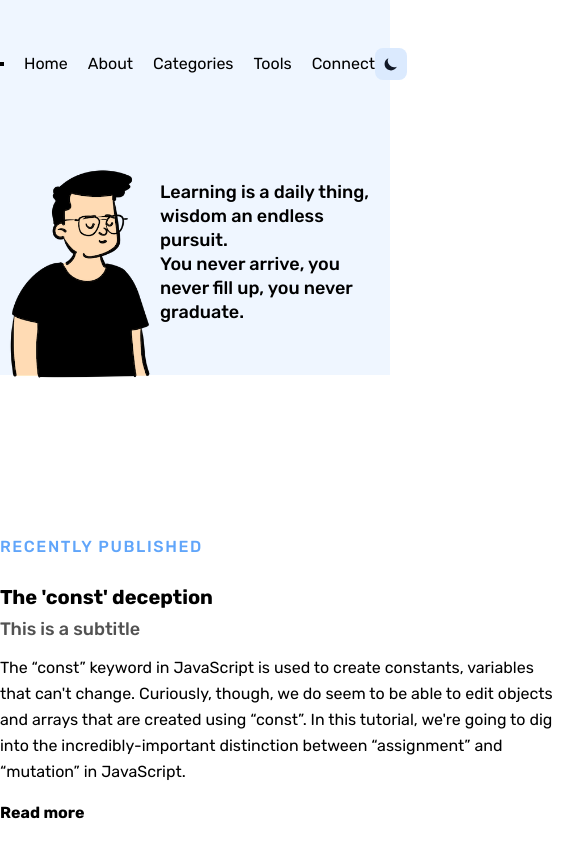
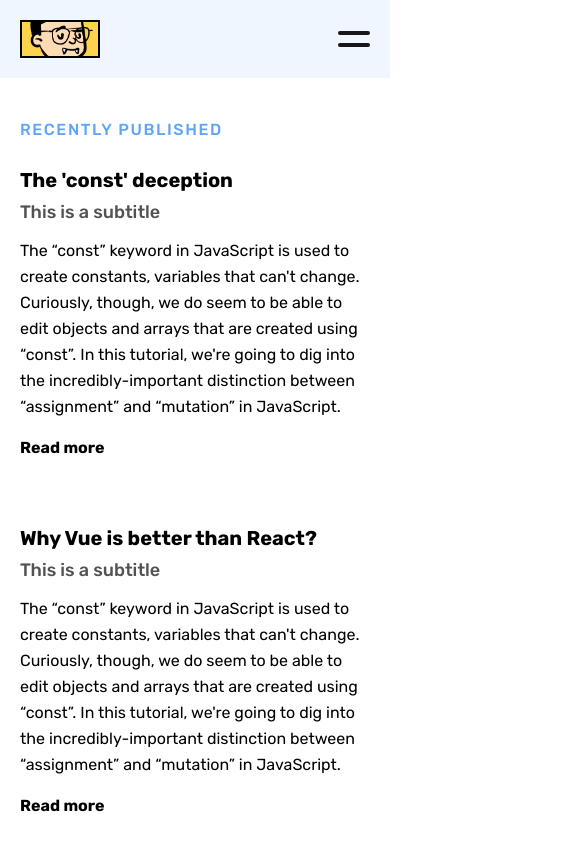
Before and after one commit to smylmrz/personal-blog-react, a React (Vite) app: page / in a window 390 px wide. Shown: the top 844 px of the page, 585 px wide, since content can reach past the window. Built offline with nearby package versions, Linux system fonts and the light colour scheme.

Commit message:
added mobile menu

```diff
--- a/src/App.tsx
+++ b/src/App.tsx
@@ -18,7 +18,7 @@ const router = createBrowserRouter(
                 <Route path="about" element={<About />} />
                 <Route path=":slug" element={<Post />} />
                 <Route path="category/:slug" element={<Category />}/>
-            </Route>=
+            </Route>
         </>
     )
 );
--- a/src/components/Header.tsx
+++ b/src/components/Header.tsx
@@ -2,11 +2,11 @@ import Navigation from "./Navigation.tsx";
 
 function Header() {
     return (
-        <header className="pt-12 bg-blue-50">
+        <header className="py-5 lg:pt-12 bg-blue-50">
             <div className="space-y-20 container mx-auto">
                 <Navigation />
 
-                <div className="flex">
+                <div className="hidden lg:flex">
                     <img className="-mb-3 w-40" src="/hero-avatar.png" alt=""/>
                     <h2 className="mt-5 text-lg font-medium leading-6">
                         Learning is a daily thing, wisdom an endless pursuit. <br/>
--- a/src/components/Icons/ArrowRight.tsx
+++ b/src/components/Icons/ArrowRight.tsx
@@ -10,9 +10,6 @@ function ArrowRight({ className }: Props) {
             viewBox="0 0 24 24"
             fill="none"
             stroke="currentColor"
-            stroke-width="2"
-            stroke-linecap="round"
-            stroke-linejoin="round"
         >
             <line x1="5" y1="12" x2="19" y2="12"></line>
             <polyline points="12 5 19 12 12 19"></polyline>
--- /dev/null
+++ b/src/components/Icons/Times.tsx
@@ -0,0 +1,9 @@
+function Times(){
+    return (
+        <svg className="w-6 h-6" width="671" height="671" viewBox="0 0 671 671" fill="none" xmlns="http://www.w3.org/2000/svg">
+            <path d="M18.7383 18.7383C30.7401 6.74018 47.0158 0 63.9863 0C80.9568 0 97.2326 6.74018 109.234 18.7383L335.538 245.042L561.842 18.7383C573.913 7.08021 590.079 0.629373 606.86 0.775192C623.641 0.921011 639.693 7.65182 651.559 19.5179C663.425 31.3841 670.156 47.4361 670.301 64.2167C670.447 80.9973 663.996 97.1638 652.338 109.234L426.034 335.538L652.338 561.842C663.996 573.913 670.447 590.079 670.301 606.86C670.156 623.641 663.425 639.693 651.559 651.559C639.693 663.425 623.641 670.156 606.86 670.301C590.079 670.447 573.913 663.996 561.842 652.338L335.538 426.034L109.234 652.338C97.1638 663.996 80.9973 670.447 64.2167 670.301C47.4361 670.156 31.3841 663.425 19.5179 651.559C7.65182 639.693 0.921011 623.641 0.775192 606.86C0.629373 590.079 7.08021 573.913 18.7383 561.842L245.042 335.538L18.7383 109.234C6.74018 97.2326 0 80.9568 0 63.9863C0 47.0158 6.74018 30.7401 18.7383 18.7383Z" fill="black"/>
+        </svg>
+    )
+}
+
+export default Times
--- a/src/components/Navigation.tsx
+++ b/src/components/Navigation.tsx
@@ -1,46 +1,92 @@
-import { NavLink } from "react-router-dom";
+import { Link, NavLink } from "react-router-dom";
 import Moon from "./Icons/Moon.tsx";
+import { useState } from "react";
+import { categories } from "../data/categories.ts";
+import { Category } from "../types/Category.ts";
+import Times from "./Icons/Times.tsx";
 
 function Navigation() {
+    interface NavigationLink {
+        name: string
+        slug?: string
+        links?: NavigationLink[] | Category[]
+    }
+
+    const links: NavigationLink[] = [
+        {
+            name: "Home",
+            slug: "",
+        },
+        {
+            name: "Latest",
+            slug: "latest",
+        },
+        {
+            name: "Topics",
+            links: categories
+        }
+    ]
+
+    const [isOpen, setIsOpen] = useState(false)
+
     return (
-        <div className="justify-between flex">
+        <div className="px-5 lg:px-0 flex items-center justify-between">
             <div className="flex items-center gap-5">
-                <div className="text-xl font-bold text-neutral-900">
-                    <img className="border-2 border-black w-20" src="/logo.png" alt=""/>
+                <div>
+                    <Link to="/">
+                        <img className="border-2 border-black w-20" src="/logo.png" alt=""/>
+                    </Link>
                 </div>
-                <ul className="flex gap-5">
-                    <li>
-                        <NavLink to="/">
-                            Home
-                        </NavLink>
-                    </li>
-                    <li>
-                        <NavLink to="/about">
-                            About
-                        </NavLink>
-                    </li>
-                    <li>
-                        <NavLink to="/">
-                            Categories
-                        </NavLink>
-                    </li>
-                    <li>
-                        <NavLink to="/">
-                            Tools
-                        </NavLink>
-                    </li>
-                    <li>
-                        <NavLink to="/">
-                            Connect
-                        </NavLink>
-                    </li>
+                <ul className="hidden lg:flex gap-5">
+                    {links.map(link => (
+                        <li key={link.name}>
+                            <NavLink to={link.slug ?? "/"}>
+                                {link.name}
+                            </NavLink>
+                        </li>
+                    ))}
                 </ul>
             </div>
-            <div>
-                <button className="p-2 rounded-lg duration-200 bg-blue-100 hover:bg-blue-200 flex items-center justify-center">
-                    <Moon />
-                </button>
+            <button className="hidden lg:flex p-2 rounded-lg duration-200 bg-blue-100 hover:bg-blue-200  items-center justify-center">
+                <Moon />
+            </button>
+
+            <button onClick={() => setIsOpen(true)} className="flex flex-col gap-2 lg:hidden">
+                <span className="w-8 rounded-md h-1 bg-neutral-900"></span>
+                <span className="w-8 rounded-md h-1 bg-neutral-900"></span>
+            </button>
+
+            <div className={
+                `fixed duration-100 p-5 lg:hidden w-full h-screen z-10 top-0 bg-white/5 backdrop-blur-3xl
+                ${isOpen ? 'left-0' : '-left-full'}`
+            }>
+                <div className="flex items-center justify-between">
+                    <Link to="/">
+                        <img className="border-2 border-black w-20" src="/logo.png" alt=""/>
+                    </Link>
+                    <button className="flex justify-center items-center w-8 h-8" onClick={() => setIsOpen(false)}>
+                        <Times />
+                    </button>
+                </div>
+                <ul className="mt-10 space-y-5">
+                    {links.map(link => (
+                        <li key={link.name}>
+                            <NavLink className="font-bold text-2xl" to={link.slug ?? '/'}>
+                                {link.name}
+                            </NavLink>
+                            {link.links?.length && <ul className="space-y-2 pt-2 pl-5">
+                                {link.links?.map(link => <li key={link.name}>
+                                        <NavLink className="font-medium text-xl" to={link.slug ?? '/'}>
+                                            {link.name}
+                                        </NavLink>
+                                    </li>
+                                )}
+                            </ul>}
+                        </li>
+                    ))}
+                </ul>
             </div>
+
         </div>
     )
 }
--- a/src/components/PopularContent.tsx
+++ b/src/components/PopularContent.tsx
@@ -10,7 +10,7 @@ function PopularContent() {
             <Title>Popular Content</Title>
             <ul className="space-y-2">
                 {posts.map((post) =>
-                    <li>
+                    <li key={post.id}>
                         <Link className="relative group flex gap-3 items-center font-medium text-xl" to={post.slug}>
                             <ArrowRight className="absolute -left-8 group-hover:translate-x-1 stroke-blue-300 duration-200" />
                             {post.title}
--- a/src/views/Home.tsx
+++ b/src/views/Home.tsx
@@ -6,12 +6,12 @@ import Newsletter from "../components/Newsletter.tsx";
 function Home () {
 
     return (
-        <div className="container space-y-20 py-40 mx-auto">
-            <div className="grid grid-cols-12 align-items-start gap-20">
-                <div className="col-span-8">
+        <div className="container space-y-20 px-5 lg:px-0 py-10 lg:py-40 mx-auto">
+            <div className="flex flex-col lg:grid grid-cols-12 align-items-start gap-10 lg:gap-20">
+                <div className="lg:col-span-8">
                     <RecentPosts />
                 </div>
-                <div className="sticky top-10 h-fit col-span-4 space-y-20">
+                <div className="lg:col-span-4 lg:sticky top-10 h-fit space-y-20">
                     <TopCategories/>
                     <PopularContent/>
                 </div>
--- a/src/views/Post.tsx
+++ b/src/views/Post.tsx
@@ -2,10 +2,15 @@ import { useParams } from "react-router-dom";
 import { posts } from "../data/posts.ts";
 import { Post as PostType } from "../types/Post.ts";
 import { Title } from "../components/Title.tsx";
+import { useEffect } from "react";
 
 function Post(){
     const { slug } = useParams();
     const post: PostType | undefined = posts.find((post) => post.slug === slug);
+
+    useEffect(() => {
+        document.title = post?.title as string;
+    });
 
     const headings = [
         'Introduction',
```
Also changed, not shown: src/components/Newsletter.tsx (+8 -7 lines), src/data/posts.ts (+8 -8 lines).
